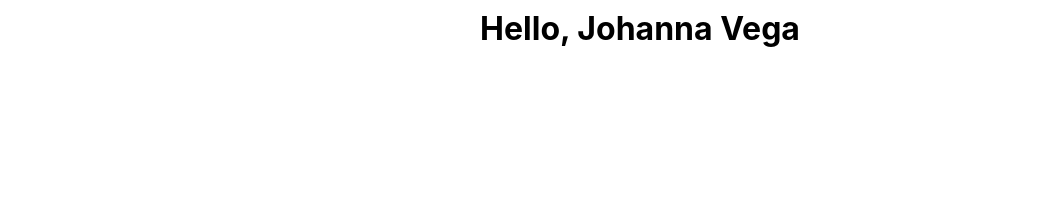
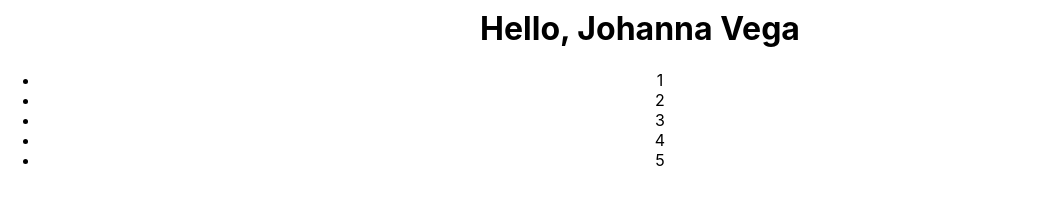
Before and after one commit to jofbrvega/React-1, a React (Create React App) app in the folder my-first/: page / in a window 1280 px wide. Shown: the part 153-358 px from the top of the page, without its empty margins (0-1055 px from the left). Built offline with nearby package versions, Linux system fonts and the light colour scheme.

Commit message:
JS + JSX samarbete

```diff
--- a/my-first/src/components/1.JSX/Jsx.js
+++ b/my-first/src/components/1.JSX/Jsx.js
@@ -29,6 +29,12 @@ function getGreeting(user) {
 	return <h1>Hello stranger</h1>;
 }
 
+// Elements in array
+let elements = []
+ for (let i = 1; i <= 5; i++) {
+	elements.push(i);
+}
+
 let Jsx = () => {
   return (
     <div>
@@ -43,6 +49,16 @@ let Jsx = () => {
 
 			  { /* Display an element through a function. Om vi tar bort user och behåller () då kommer "Hello stranger"*/}
 			  {getGreeting(user)}
+
+			  {/* Display elements through looping an array */}
+			<ul>
+				{
+					elements.map ( element => {
+						return <li>{element}</li>
+					})
+				}
+			</ul>
+
 		</div>
 	</div>
   )
```
